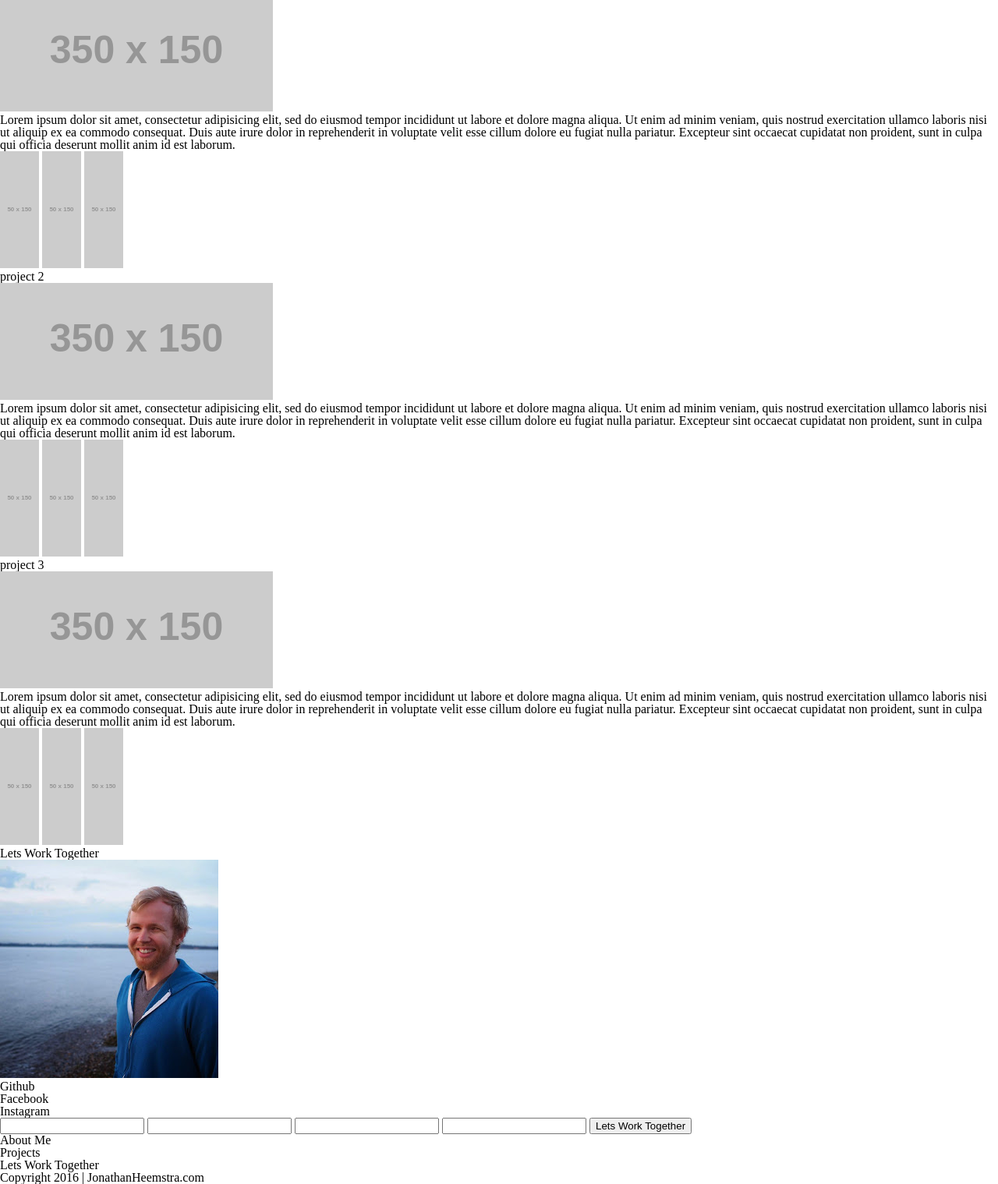
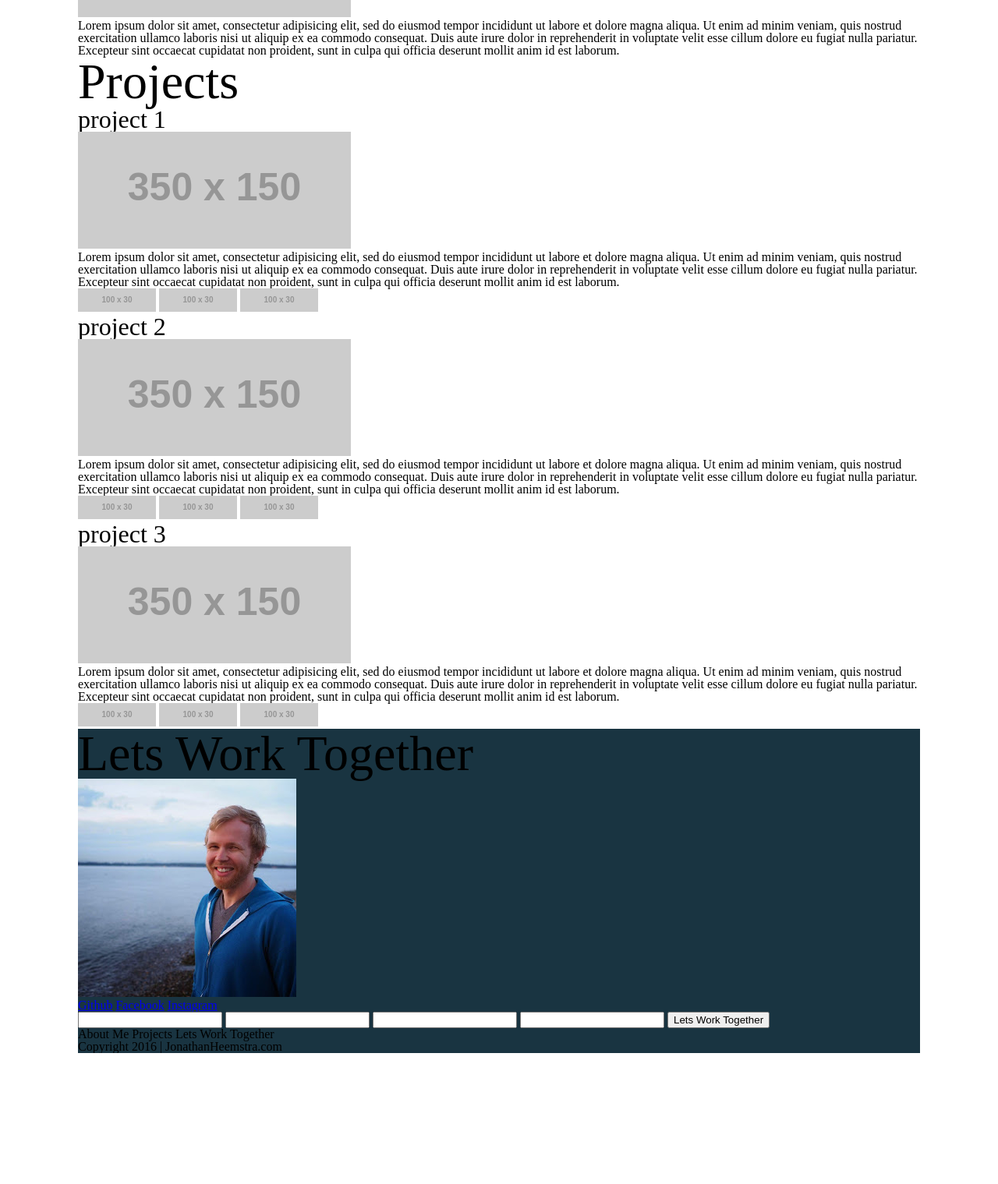
Before and after one commit to jonathanheemstra/Portfolio, a plain HTML site: page index.html in a window 1280 px wide. Shown: the part 820-2339 px from the top of the page at 78% size. After the commit the page ends 2171 px from the top, so only its background shows below. Drawn offline with Linux system fonts and the light colour scheme; placeholder pictures from the web are drawn by us.

Commit message:
add base styles and inital layout styles and module styles

```diff
--- a/index.html
+++ b/index.html
@@ -17,14 +17,14 @@
       <h4>Web Developer and Marketing Analyst</h4>
       <nav>
         <ul>
-          <li>About Me</li>
-          <li>Projects</li>
-          <li>Lets Work Together</li>
+          <li><a href="#about">About Me</a></li>
+          <li><a href="#projects">Projects</a></li>
+          <li><a href="#contact">Lets Work Together</a></li>
         </ul>
       </nav>
     </header>
     <main>
-      <section>
+      <section id="about">
         <h2>About Me</h2>
         <article>
           <img src="http://placehold.it/350x150">
@@ -35,16 +35,16 @@
           <p>Lorem ipsum dolor sit amet, consectetur adipisicing elit, sed do eiusmod tempor incididunt ut labore et dolore magna aliqua. Ut enim ad minim veniam, quis nostrud exercitation ullamco laboris nisi ut aliquip ex ea commodo consequat. Duis aute irure dolor in reprehenderit in voluptate velit esse cillum dolore eu fugiat nulla pariatur. Excepteur sint occaecat cupidatat non proident, sunt in culpa qui officia deserunt mollit anim id est laborum.</p>
         </article>
       </section>
-      <section>
+      <section id="projects">
         <h2>Projects</h2>
         <article>
           <h4>project 1</h4>
           <img src="http://placehold.it/350x150">
           <p>Lorem ipsum dolor sit amet, consectetur adipisicing elit, sed do eiusmod tempor incididunt ut labore et dolore magna aliqua. Ut enim ad minim veniam, quis nostrud exercitation ullamco laboris nisi ut aliquip ex ea commodo consequat. Duis aute irure dolor in reprehenderit in voluptate velit esse cillum dolore eu fugiat nulla pariatur. Excepteur sint occaecat cupidatat non proident, sunt in culpa qui officia deserunt mollit anim id est laborum.</p>
           <div>
-            <img src="http://placehold.it/50x150">
-            <img src="http://placehold.it/50x150">
-            <img src="http://placehold.it/50x150">
+            <img src="http://placehold.it/100x30">
+            <img src="http://placehold.it/100x30">
+            <img src="http://placehold.it/100x30">
           </div>
         </article>
         <article>
@@ -52,9 +52,9 @@
           <img src="http://placehold.it/350x150">
           <p>Lorem ipsum dolor sit amet, consectetur adipisicing elit, sed do eiusmod tempor incididunt ut labore et dolore magna aliqua. Ut enim ad minim veniam, quis nostrud exercitation ullamco laboris nisi ut aliquip ex ea commodo consequat. Duis aute irure dolor in reprehenderit in voluptate velit esse cillum dolore eu fugiat nulla pariatur. Excepteur sint occaecat cupidatat non proident, sunt in culpa qui officia deserunt mollit anim id est laborum.</p>
           <div>
-            <img src="http://placehold.it/50x150">
-            <img src="http://placehold.it/50x150">
-            <img src="http://placehold.it/50x150">
+            <img src="http://placehold.it/100x30">
+            <img src="http://placehold.it/100x30">
+            <img src="http://placehold.it/100x30">
           </div>
         </article>
         <article>
@@ -62,20 +62,20 @@
           <img src="http://placehold.it/350x150">
           <p>Lorem ipsum dolor sit amet, consectetur adipisicing elit, sed do eiusmod tempor incididunt ut labore et dolore magna aliqua. Ut enim ad minim veniam, quis nostrud exercitation ullamco laboris nisi ut aliquip ex ea commodo consequat. Duis aute irure dolor in reprehenderit in voluptate velit esse cillum dolore eu fugiat nulla pariatur. Excepteur sint occaecat cupidatat non proident, sunt in culpa qui officia deserunt mollit anim id est laborum.</p>
           <div>
-            <img src="http://placehold.it/50x150">
-            <img src="http://placehold.it/50x150">
-            <img src="http://placehold.it/50x150">
+            <img src="http://placehold.it/100x30">
+            <img src="http://placehold.it/100x30">
+            <img src="http://placehold.it/100x30">
           </div>
         </article>
       </section>
-      <section>
+      <section id="contact">
         <h2>Lets Work Together</h2>
         <article>
           <img src="/imgs/profile.jpg" alt="Jonny Heemstra headshot image" />
           <ul>
-            <li>Github</li>
-            <li>Facebook</li>
-            <li>Instagram</li>
+            <li><a href="https://github.com/jonathanheemstra">Github</a></li>
+            <li><a href="https://www.facebook.com/jonny.heemstra">Facebook</a></li>
+            <li><a href="https://www.instagram.com/jonny_heemstra/">Instagram</a></li>
           </ul>
         </article>
         <article>
--- a/styles/base.css
+++ b/styles/base.css
@@ -0,0 +1,16 @@
+body {
+  max-width: 1080px;
+  margin: 0 auto;
+}
+h1 {
+  font-size: 6em;
+}
+h2 {
+  font-size: 4em;
+}
+h3 {
+  font-size: 3em;
+}
+h4 {
+  font-size: 2em;
+}
--- a/styles/layout.css
+++ b/styles/layout.css
@@ -0,0 +1,3 @@
+li {
+  display: inline;
+}
--- a/styles/module.css
+++ b/styles/module.css
@@ -0,0 +1,6 @@
+header {
+  background-color: #3E606F;
+}
+footer, #contact {
+  background-color: #193441;
+}
```
